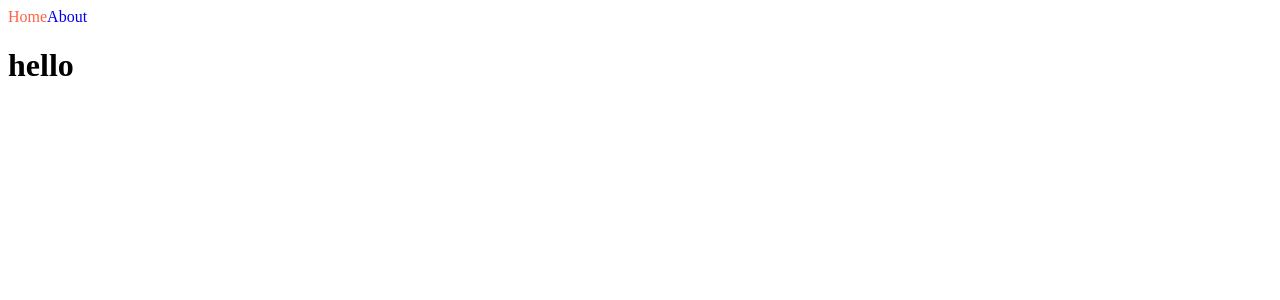
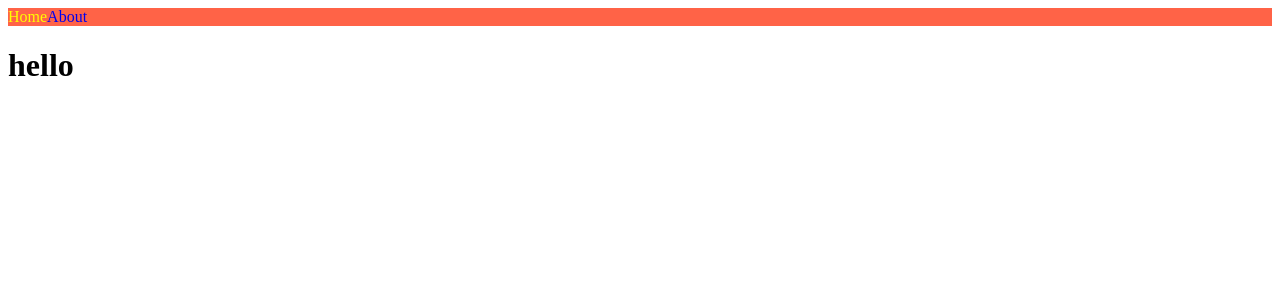
Before and after one commit to cshoon95/next-js, a Next.js app: page / in a window 1280 px wide. Shown: the top 300 px of the page. Built offline with nearby package versions, Linux system fonts and the light colour scheme.

Commit message:
[헤더] styled css로 수정

```diff
--- a/components/NavBar.module.css
+++ /dev/null
@@ -1,7 +0,0 @@
-.link {
-    text-decoration: none;
-}
-
-.active {
-    color: tomato;
-}
--- a/components/NavBar.tsx
+++ b/components/NavBar.tsx
@@ -1,6 +1,5 @@
 import Link from "next/link";
 import { useRouter } from "next/router";
-import styles from "./NavBar.module.css";
 
 export default function NavBar() {
     const router = useRouter();
@@ -8,8 +7,19 @@
     return (
         // Link를 사용하지 않고 anchor태그를 사용해서 한다면 페이지를 전체 리로드한다.
         <nav>
-            <Link href="/"><a className={`${styles.link} ${router.pathname === '/' ? styles.active : ""}`}>Home</a></Link>
-            <Link href="/about"><a className={`${styles.link} ${router.pathname === '/about' ? styles.active : ""}`}>About</a></Link>
+            <Link href="/"><a className={router.pathname === "/" ? "active" : ""}>Home</a></Link>
+            <Link href="/about"><a className={router.pathname === "/about" ? "active" : ""}>About</a></Link>
+            <style jsx>{`
+                nav {
+                    background-color: tomato;
+                }
+                a {
+                    text-decoration: none;
+                }
+                .active {
+                    color: yellow;
+                }`
+            }</style>
         </nav>
     )
 }
```
